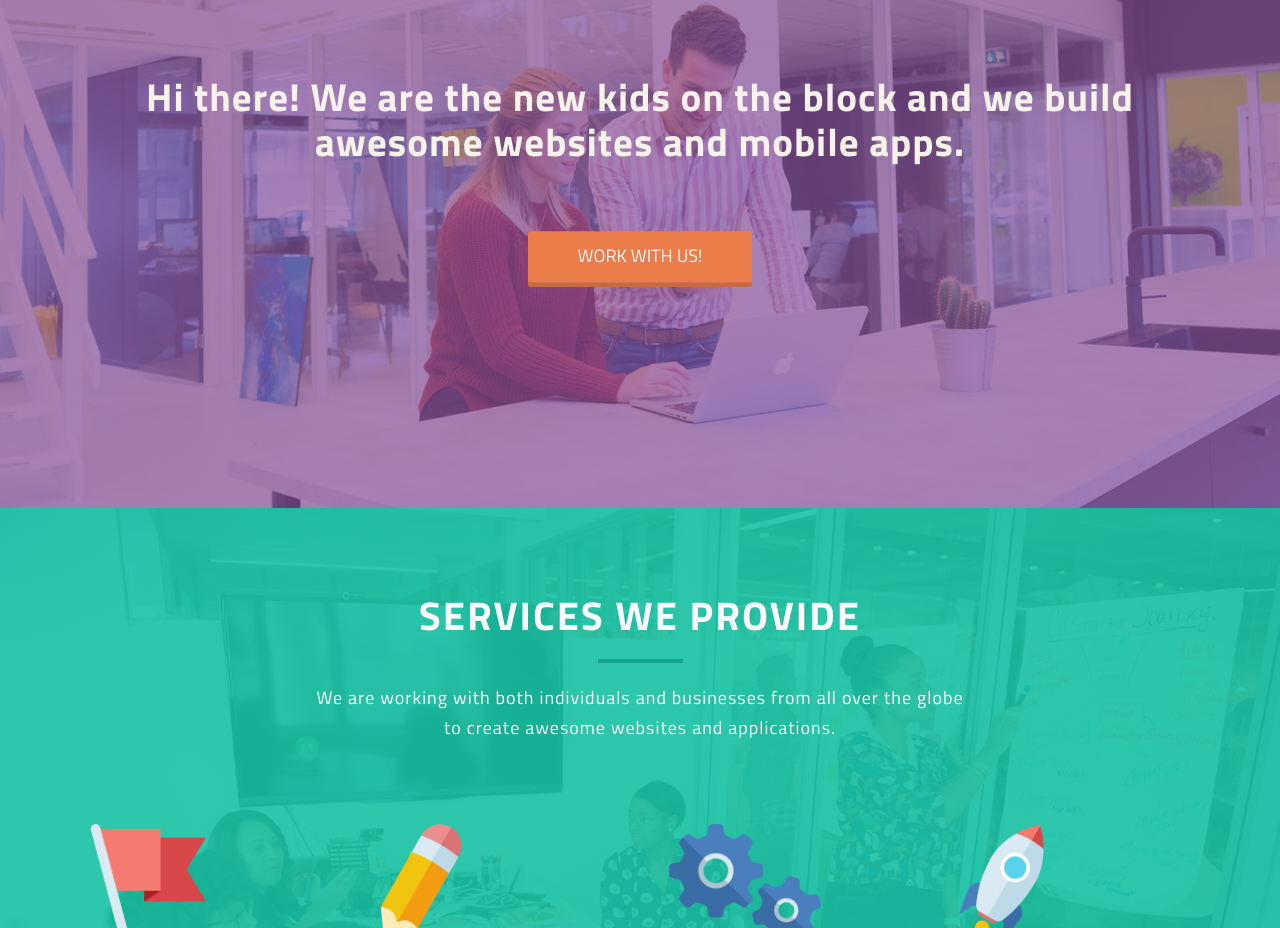
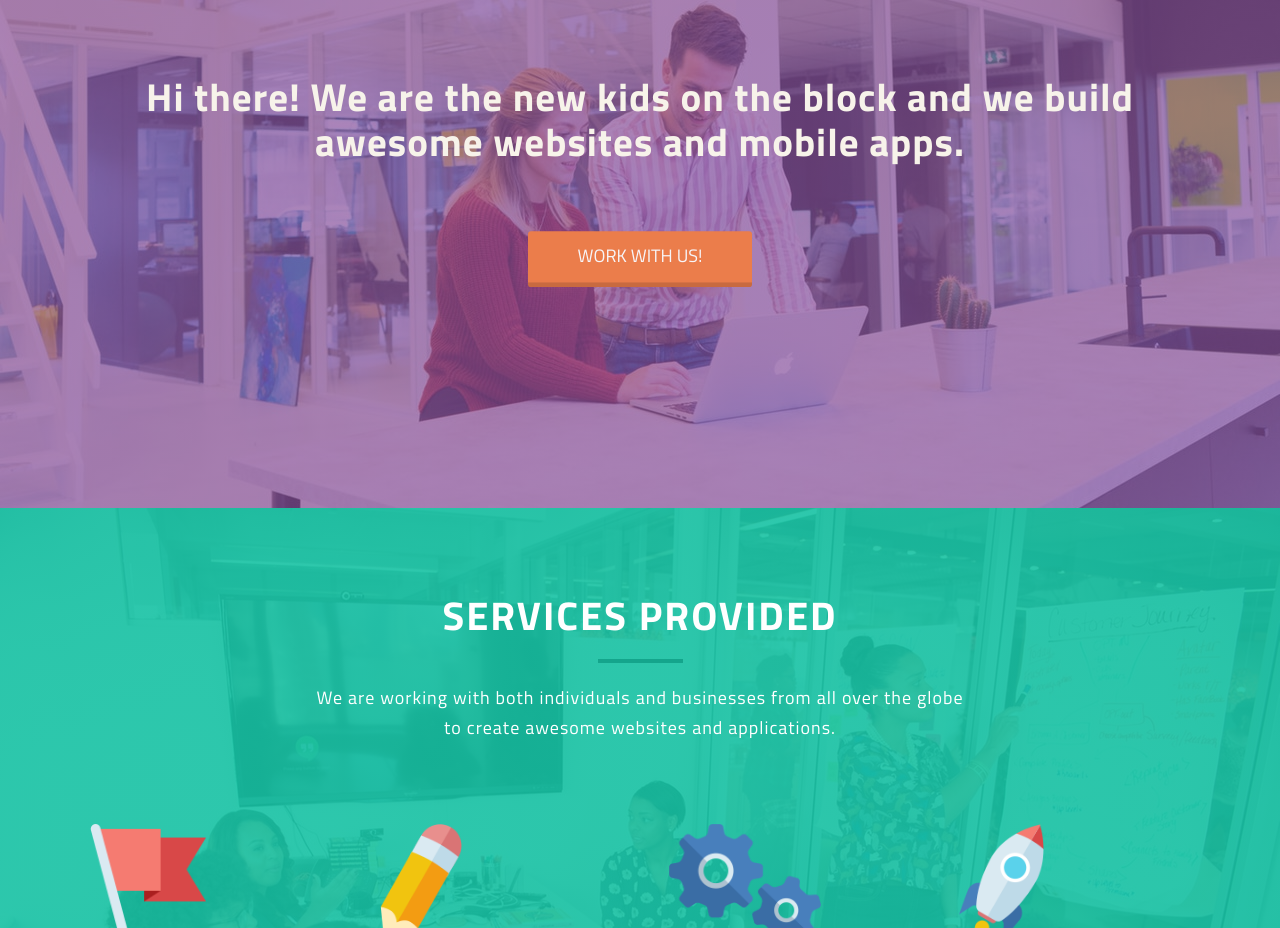
Before and after one commit to sumaiyachowdhury-321/cuda, a plain HTML site: page index.html in a window 1280 px wide. Shown: the part 172-1100 px from the top of the page. Drawn offline with nearby package versions, Linux system fonts and the light colour scheme.

Commit message:
service section add

```diff
--- a/index.html
+++ b/index.html
@@ -62,7 +62,7 @@
 
     <section class="services-section js--services-section" id="service">
         <div class="row">
-            <h2>services we provide</h2>
+            <h2>services provided</h2>
             <p class="text-description">We are working with both individuals and businesses from all over the globe <br> to create awesome websites and applications.</p>
         </div>
         <div class="row">
```
Also changed, not shown: 1 other file.
